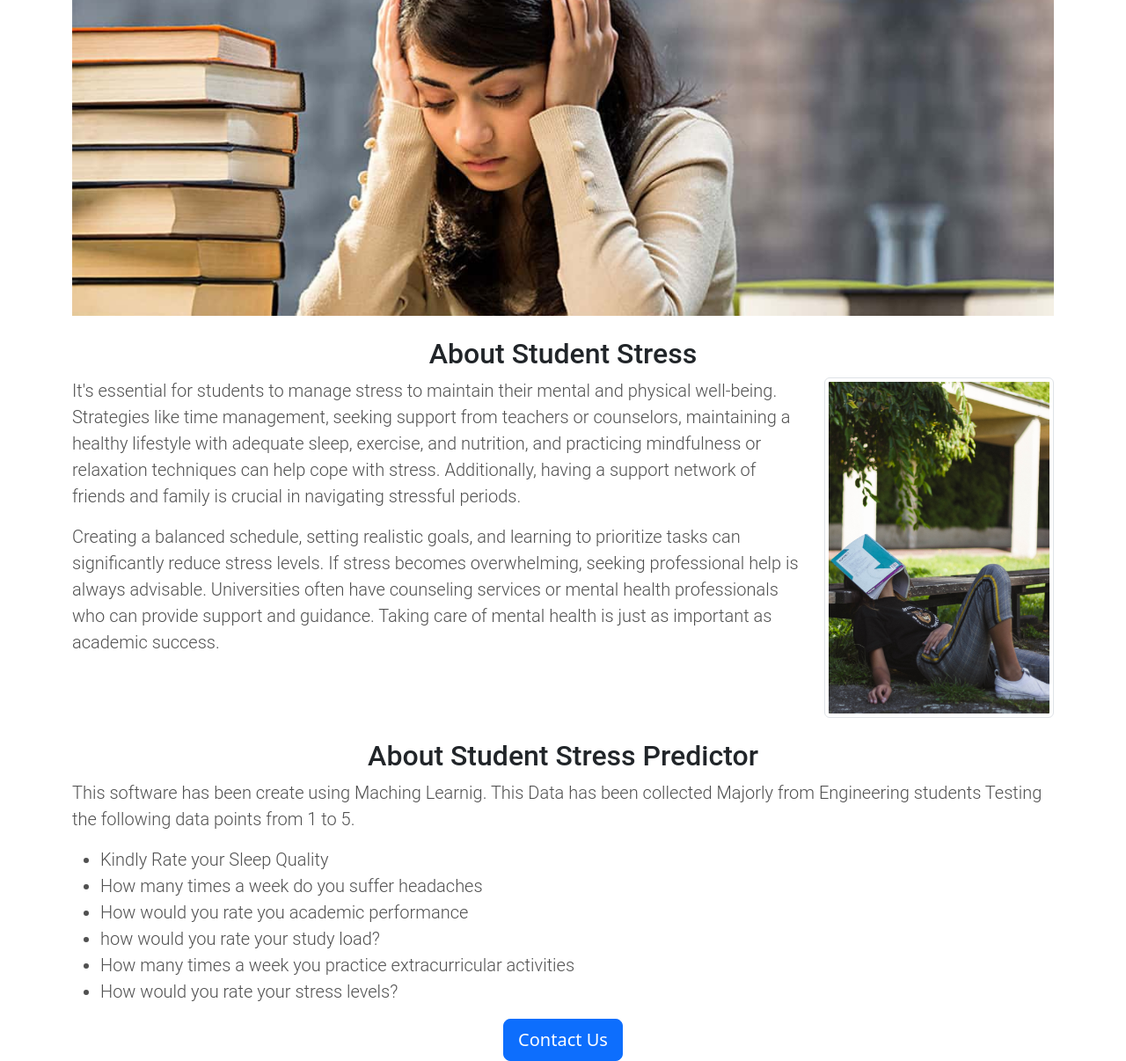
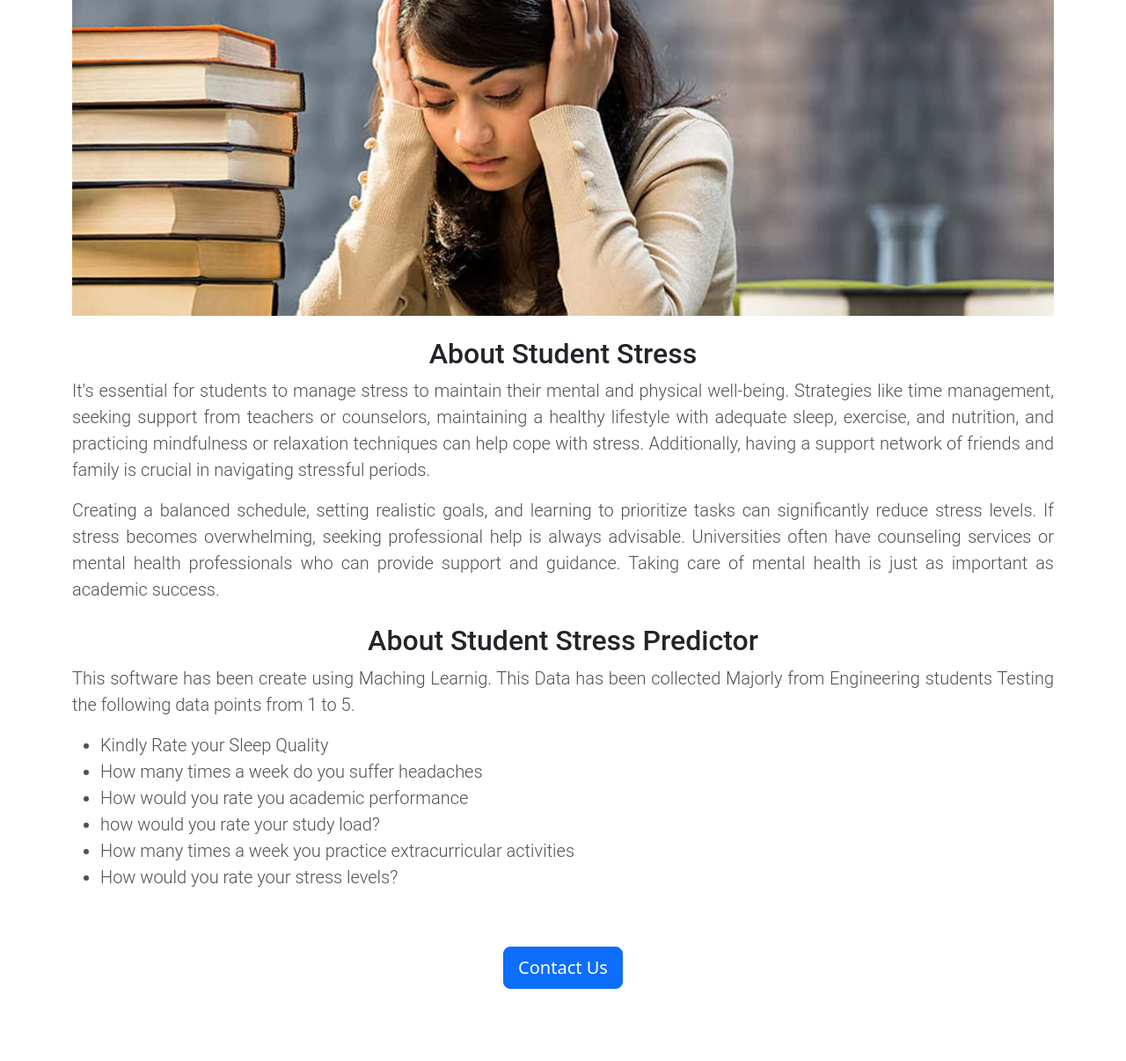
Before and after one commit to VimukthiC/student-stress-predictor, a Flask app: page / in a window 1280 px wide. Shown: the part 81-1287 px from the top of the page at 88% size. After the commit the page ends 1205 px from the top, so only its background shows below. Run offline with Flask 3, Linux system fonts and the light colour scheme.

Commit message:
modified home.html & home.css

```diff
--- a/static/css/home.css
+++ b/static/css/home.css
@@ -23,7 +23,6 @@ h2{
 p,ul{
   font-family:'Roboto', sans-serif;
   color: rgb(80,80,80);
-
 }
 
 #container{
@@ -34,3 +33,7 @@ p,ul{
 #btnContact{
   text-align: center;
 }
+
+.lead{
+  text-align:justify
+}
--- a/templates/home.html
+++ b/templates/home.html
@@ -16,24 +16,18 @@
 
       <h2 class="text-center  mt-4 mb-2">About Student Stress</h2>
 
-
-
-      <div class="row">
-        <div class="col-9">
+      <div>
 
           <p class="lead">It's essential for students to manage stress to maintain their mental and physical well-being. Strategies like time management, seeking support from teachers or counselors, maintaining a healthy lifestyle with adequate sleep, exercise, and nutrition, and practicing mindfulness or relaxation techniques can help cope with stress. Additionally, having a support network of friends and family is crucial in navigating stressful periods.</p>
 
           <p class="lead">Creating a balanced schedule, setting realistic goals, and learning to prioritize tasks can significantly reduce stress levels. If stress becomes overwhelming, seeking professional help is always advisable. Universities often have counseling services or mental health professionals who can provide support and guidance. Taking care of mental health is just as important as academic success.</p>
-        </div>
-        <div class="col-3">
-           <img  class="img-thumbnail" src="static/images/middle_image.jpg" alt="Side Image">
-        </div>
       </div>
+
 
 
       <h2 class="text-center mt-4 mb-2">About Student Stress Predictor</h2>
 
-      <p class="lead">This software has been create using Maching Learnig. This Data has been collected Majorly from Engineering students Testing the following data points from 1 to 5.
+      <p class="lead about">This software has been create using Maching Learnig. This Data has been collected Majorly from Engineering students Testing the following data points from 1 to 5.
         <ul class="lead">
           <li>Kindly Rate your Sleep Quality</li>
           <li>How many times a week do you suffer headaches</li>
@@ -44,6 +38,9 @@
         </ul>
       </p>
 
+      <br>
+      <br>
+
       <div class="text-center">
         <button type="button" class="btn btn-primary btn-lg">Contact Us</button>
       </div>
```
